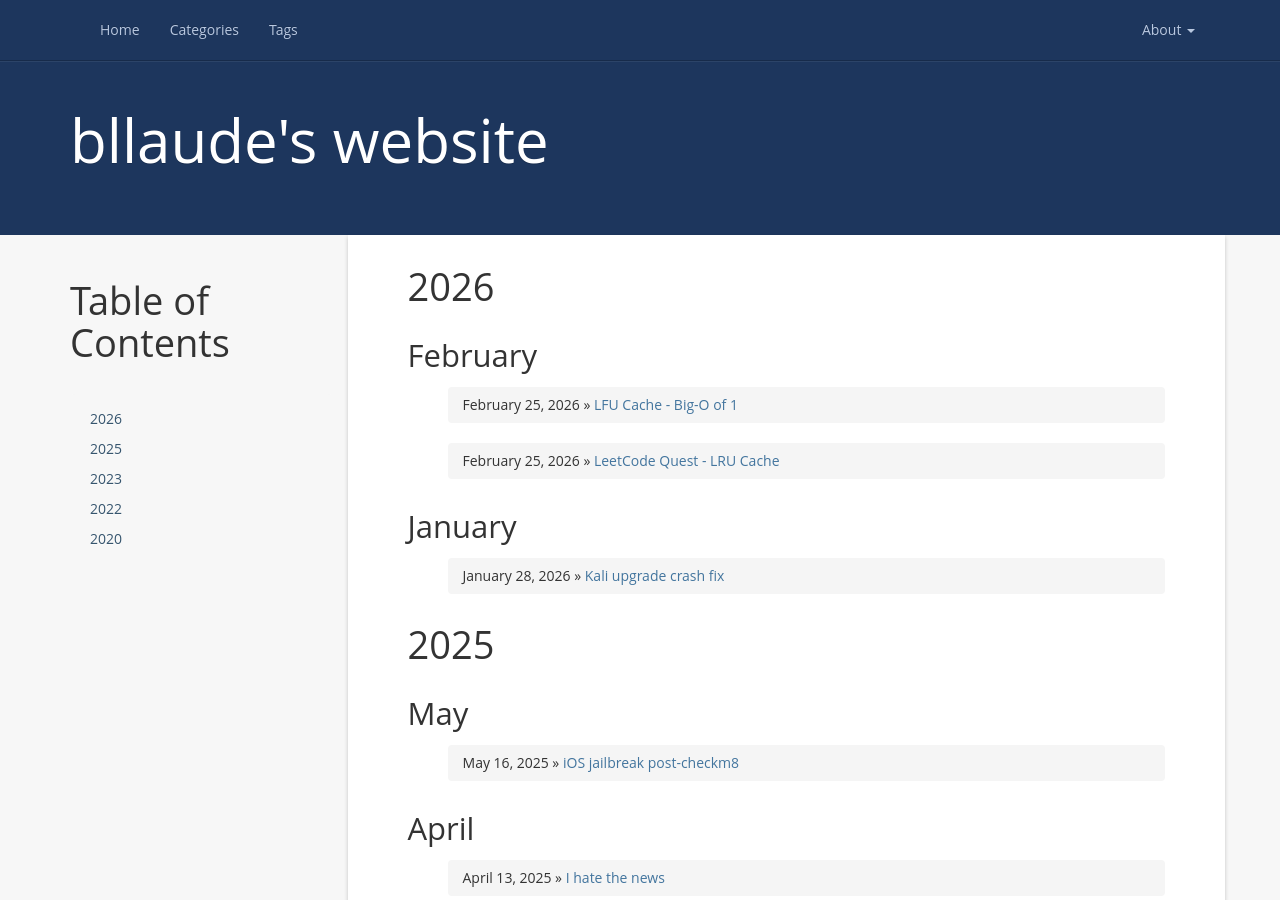
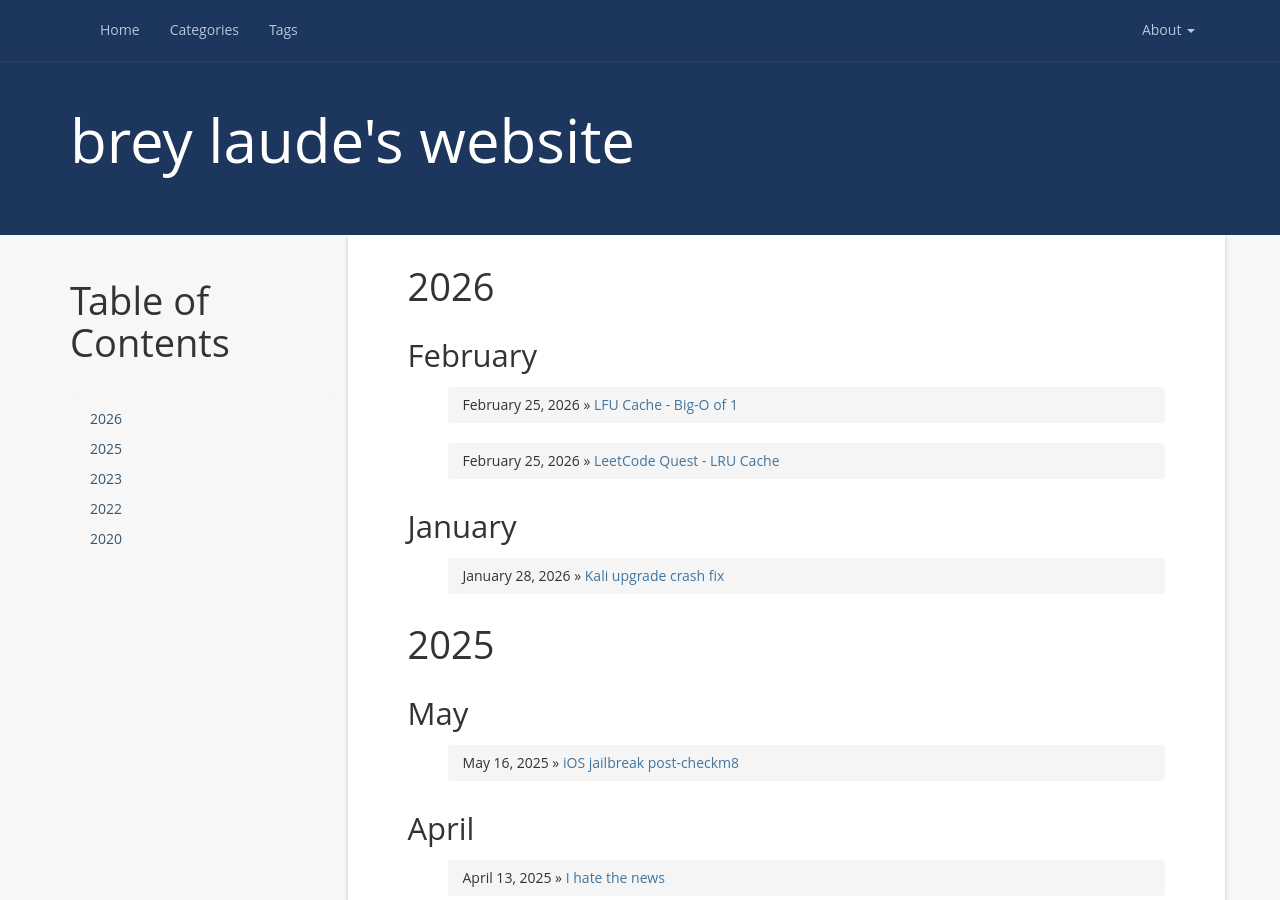
Before and after one commit to bllaude/bllaude.github.io, a Jekyll site: the page built from index.html, in a window 1280 px wide and 900 px high. Built offline with Jekyll 4.4.1, drawn with Linux system fonts in a browser that asks for light colours; nearby versions of some CDN libraries; a script that is not in the unit is left out; the list of posts is cut into pages by our own code; comment, search, counter and statistics services are not loaded.

Commit message:
Update _config.yml

```diff
--- a/_config.yml
+++ b/_config.yml
@@ -1,5 +1,5 @@
 # Site settings
-name: bllaude's website
+name: brey laude's website
 email: laude822@proton.me
 author: Brey Laude
 url: http://www.bllaude.github.io
```
